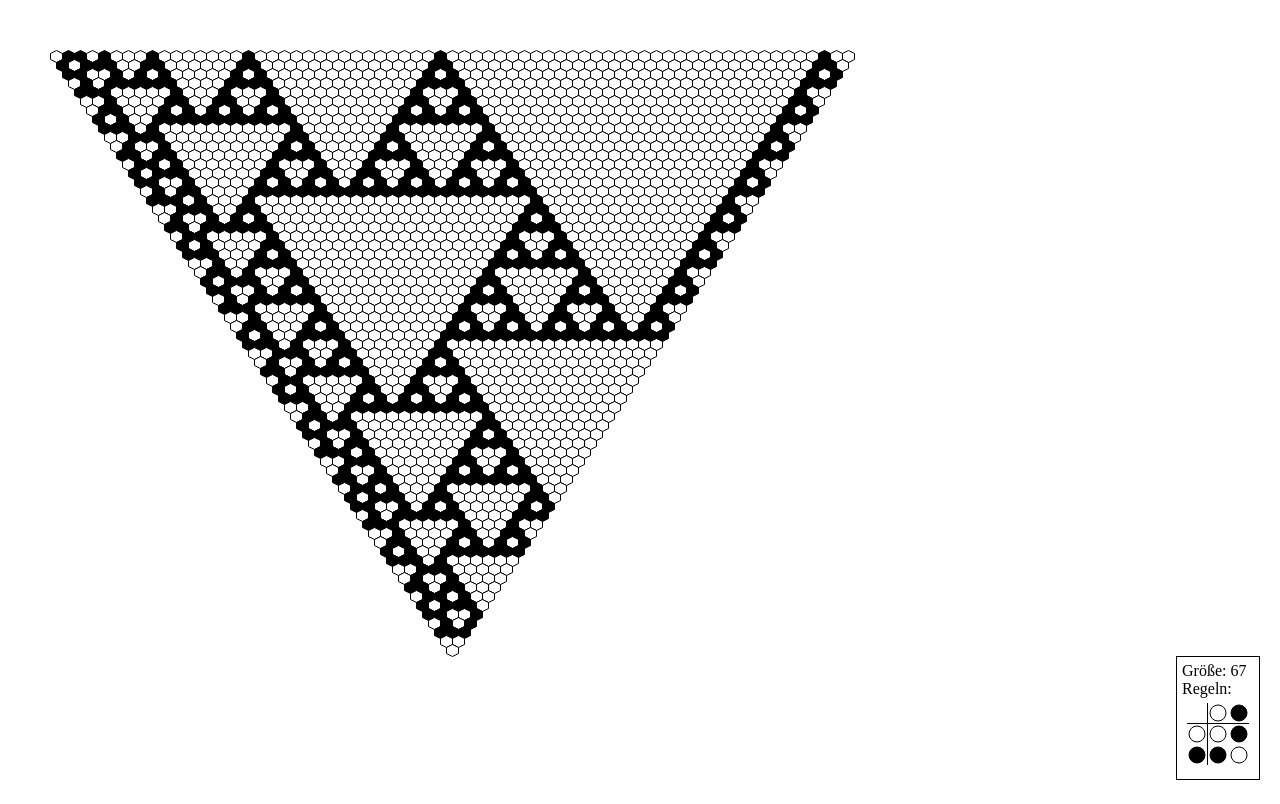
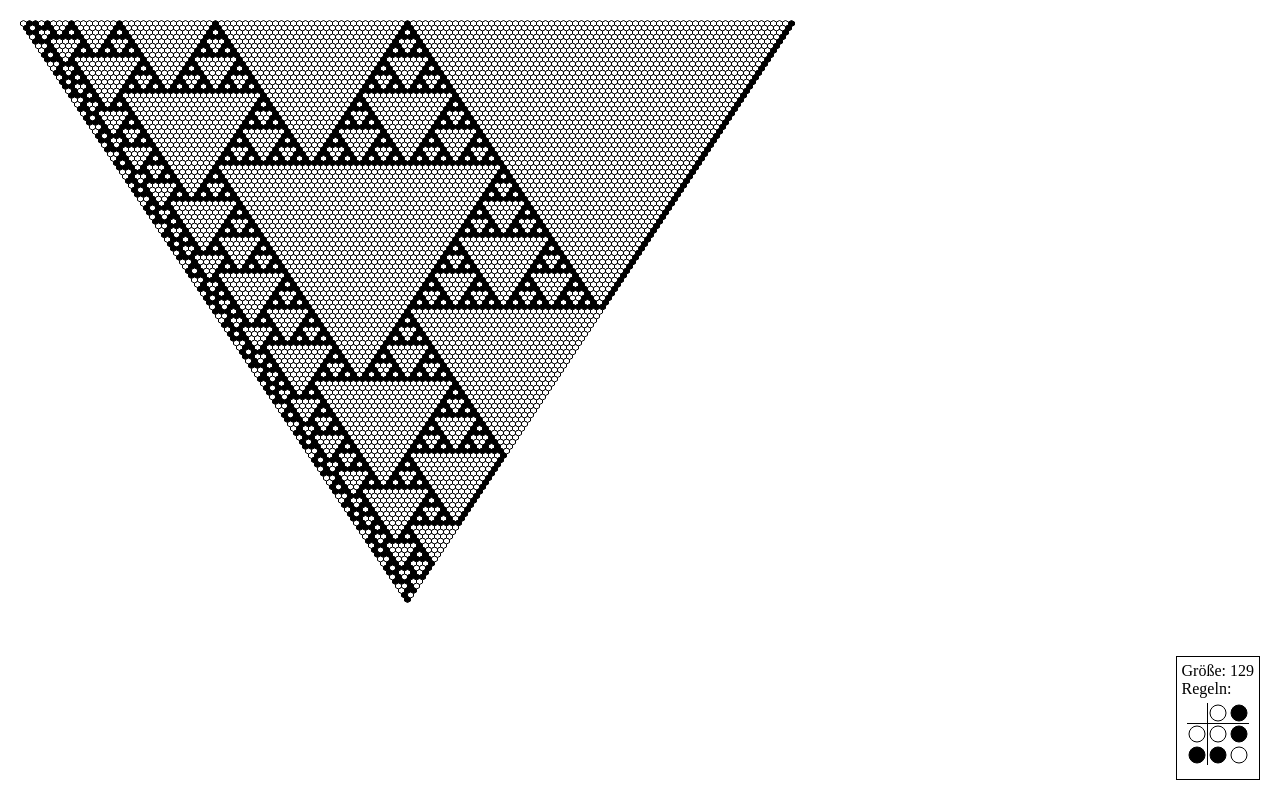
Before and after one commit to pjungeblut/girlsday2020, a plain HTML site: page index.html in a window 1280 px wide. Drawn offline with Linux system fonts and the light colour scheme.

Commit message:
Some changes and lots of comments.

```diff
--- a/canvas.js
+++ b/canvas.js
@@ -1,6 +1,9 @@
+// In dieser Datei ist der Quelltext, um die Zeichenflaeche zu verwalten.
+//
+// In dieser Datei muessen wir nichts veraendern.
+
 class Canvas {
-  // When drawing keep this amount of pixels as a margin.
-  MARGIN = 50;
+  MARGIN = 20;
 
   constructor(id, shape_type, wall) {
     this.wall = wall;
@@ -42,7 +45,7 @@ class Canvas {
       for (let j = 0; j + i < this.wall.size; ++j) {
         let x = x_offset + j * dim ;
         let y = this.MARGIN + i * dim * this.shape.HW_RATIO;
-        this.shape.draw(x, y, dim, this.wall.get_color(i, j));
+        this.shape.draw(x, y, dim, this.wall.colors[this.wall.get_color(i, j)]);
       }
 
       x_offset += dim / 2;
--- a/infobox.js
+++ b/infobox.js
@@ -1,9 +1,13 @@
+// Diese Datei verwaltet die kleine Infobox in der rechten unteren Ecke.
+//
+// In dieser Datein muessen wir nichts veraendern.
+
 class InfoBox {
   RADIUS = 10;
 
-  constructor(info_n_id, info_rules_id, size, colors, rules) {
+  constructor(info_n_id, info_rules_id, size, colors, compute_color) {
     this.display_size(info_n_id, size);
-    this.display_rules(info_rules_id, colors, rules);
+    this.display_rules(info_rules_id, colors, compute_color);
   }
 
   display_size(info_n_id, size) {
@@ -11,7 +15,7 @@ class InfoBox {
     info_n.innerHTML = size;
   }
 
-  display_rules(info_rules_id, colors, rules) {
+  display_rules(info_rules_id, colors, compute_color) {
     // Berechnet die Groesse der Regeltabelle.
     const canvas = document.getElementById(info_rules_id);
     const dimensions = (colors.length + 1) * this.RADIUS * 2 + colors.length;
@@ -53,7 +57,7 @@ class InfoBox {
       for (let j = 0; j < colors.length; ++j) {
         const offset_x = (j + 1) * this.RADIUS * 2 + (j + 1) + this.RADIUS;
         const offset_y = (i + 1) * this.RADIUS * 2 + (i + 1) + this.RADIUS;
-        ctx.fillStyle = rules[colors[i]][colors[j]];
+        ctx.fillStyle = colors[compute_color(i, j)];
         ctx.strokeStyle = "black";
         ctx.beginPath();
         ctx.arc(offset_x, offset_y, this.RADIUS - 2, 0, 2 * Math.PI);
--- a/main.js
+++ b/main.js
@@ -1,46 +1,65 @@
+// Diese Datei ist die einzige, in der wir Digne veraendern muessen, um neue
+// Bilder zu erzeugen.
+// Alles, was wie diese Zeilen hinter zwei Schraegstrichen steht, sind sog.
+// Kommentare. Der Computer ignoriert das, aber wir als Entwickler koennen uns
+// damit Notizen in den Quelltext schreiben.
+
+
+
 // In 'colors' werden die Farben gespeichert.
+//
 // Als Farben koennen die "meisten" englischen Farbnamen verwendet werden (und
 // noch viele mehr.) Eine vollstaendige Liste findet sich zum Beispiel hier:
 // https://developer.mozilla.org/de/docs/Web/CSS/Farben
+//
+// Um auf die i-te Farbe in der Liste zuzugreifen, schreiben wir: colors[i]
+// Achtung: Wir fangen immer bei 0 an zu zaehlen, colors[0] ist also die erste
+// Farbe in der Liste, colors[1] die zweite, ...
 const colors = ["white", "black"];
 
-let rules = {};
-for (let c of colors) rules[c] = {};
-
-// In 'rules' werden die Regeln zum Kombinieren von zwei Farben definiert.
-// Immer in der Form:
-// rule["links"]["rechts"] = "neu";
-rules["white"]["white"] = "white";
-rules["white"]["black"] = "black";
-rules["black"]["white"] = "black";
-rules["black"]["black"] = "white";
-
 // Berechnet die Farbe eines Feldes aus den Farben der beiden oberen Felder.
-function get_color(left, right) {
+// Die Eingabe sind die Positionen der beiden Farben darueber in der Farbliste
+// 'colors'.
+// Das Ergbenis ist die Position der neuen Farbe in der Farbliste 'colors'.
+function compute_color(left, right) {
+  const rules = [
+    [0, 1],
+    [1, 0]
+  ];
   return rules[left][right];
 }
 
 window.addEventListener("load", () => {
   // 'size' speichert die Groesse des Spielfeldes, genauer die Anzahl der Felder
   // in der ersten Reihe.
-  const size = 67;
+  const size = 129;
 
   // Legt das Spielfeld an.
-  // Der erste Parameter ist die Groesse der ersten Zeile, der zweite die
-  // initiale Farbe von jedem Feld.
-  const wall = new Wall(size, "white");
+  // Der erste Parameter ist die Groesse der ersten Zeile, der zweite die Liste
+  // von Farben und der dritte die initiale Farbe aller Felder.
+  // Der dritte Parameter ist dabei nicht die Farbe selbst, sondern die Position
+  // der Farbe in der Farbliste.
+  const wall = new Wall(size, colors, 0);
 
-  // Einfaerben der ersten Zeile (wir beginnen bei 0 zu zaehlen).
-  for (let i = 1; i < size; i *= 2) {
-    wall.set_color(0, i, "black");
+  // Einfaerben der ersten Zeile.
+  // Mit wall.set_color(i, j, c) koennen wir die Farbe vom Stein in der i-ten
+  // Zeile und j-ten Spalte setzen.
+  // Die Farbe wird dabei wieder nicht direkt angegeben, sonder die Position in
+  // der Farbliste.
+  for (let pos = 1; pos < size; pos *= 2) {
+    wall.set_color(0, pos, 1);
   }
 
   // Einfaerben aller unteren Zeilen.
+  // Wie oben koennen wir mit wall.set_color(...) die Farbe eines Feldes setzen.
+  // Dafuer koennen wir mit wall.get_color(i, j) die Farbe in der i-ten Zeile
+  // und j-ten Spalte abfragen. Als Ergebnis bekommen wir wieder nicht direkt
+  // die Farbe, sondern nur die Position in der Farbliste.
   for (let i = 1; i < size; ++i) {
     for (let j = 0; j + i < size; ++j) {
-      let left = wall.get_color(i - 1, j);
-      let right = wall.get_color(i - 1, j + 1);
-      wall.set_color(i, j, get_color(left, right));
+      const left = wall.get_color(i - 1, j);
+      const right = wall.get_color(i - 1, j + 1);
+      wall.set_color(i, j, compute_color(left, right));
     }
   }
 
@@ -53,6 +72,7 @@ window.addEventListener("load", () => {
   // "diamond"
   const canvas = new Canvas("canvas", "hexagon", wall);
 
-  // Fuellt die Info-Box am unteren Bildrand:
-  const infobox = new InfoBox("info_n", "info_rules", size, colors, rules);
+  // Fuellt die Info-Box am unteren Bildrand.
+  // Hier muessen wir nichts veraendern.
+  const infobox = new InfoBox("info_n", "info_rules", size, colors, compute_color);
 });
--- a/shape.js
+++ b/shape.js
@@ -1,3 +1,9 @@
+// In dieser Datei steht der Quelltext zum Zeichnen der einzelnen Felder.
+// Wir haben verschiedene Formen zur Auswahl (siehe main.js), die jeweils anders
+// gemalt werden muessen.
+//
+// In dieser Datei muessen wir nichts veraendern.
+
 class Shape {
   constructor(ctx) {
     this.ctx = ctx;
--- a/styles.css
+++ b/styles.css
@@ -1,3 +1,9 @@
+/*
+Diese Datei enthaelt einige Regeln fuer das Layout der Seite.
+Die verwendete Sprache heisst CSS.
+
+In dieser Datei muessen wir nichts veraendern.
+*/
 body {
   margin: 0px;
   overflow: hidden;
--- a/wall.js
+++ b/wall.js
@@ -1,11 +1,18 @@
+// Diese Datei verwaltet das gesamte Feld.
+// Hier werden die Funktionen definiert, um einem Feld eine Farbe zuzuweisen
+// oder die Farbe eines Feldes abzufragen.
+//
+// In dieser Datei muessen wir nichts veraendern.
+
 class Wall {
-  constructor(size, color) {
+  constructor(size, colors, inital_color) {
     this.size = size;
+    this.colors = colors;
     this.bricks = new Array(size);
     for (let row = 0; row < size; ++row) {
       this.bricks[row] = new Array(size - row);
       for (let col = 0; col < size - row; ++col) {
-        this.bricks[row][col] = color;
+        this.bricks[row][col] = inital_color;
       }
     }
   }
```
